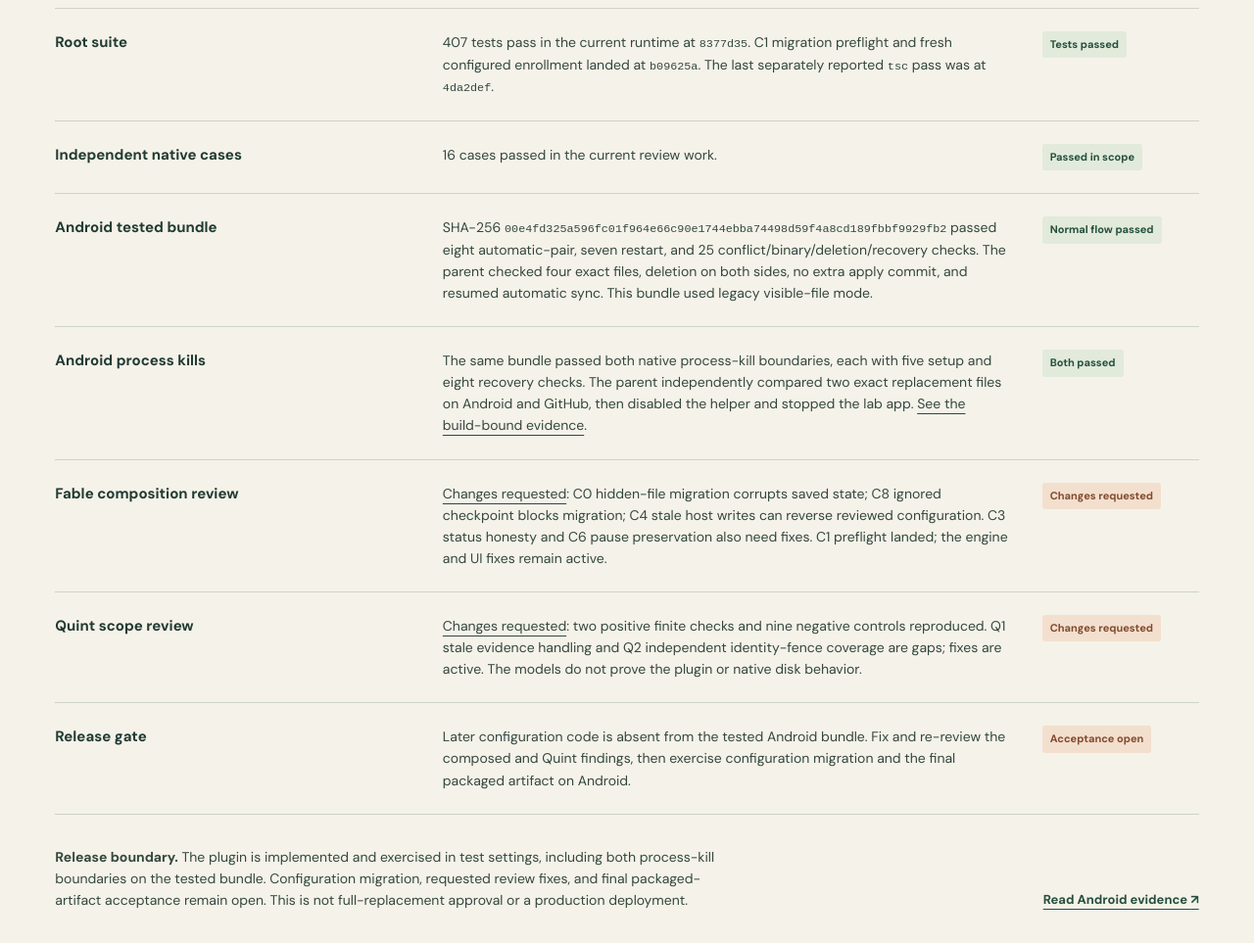
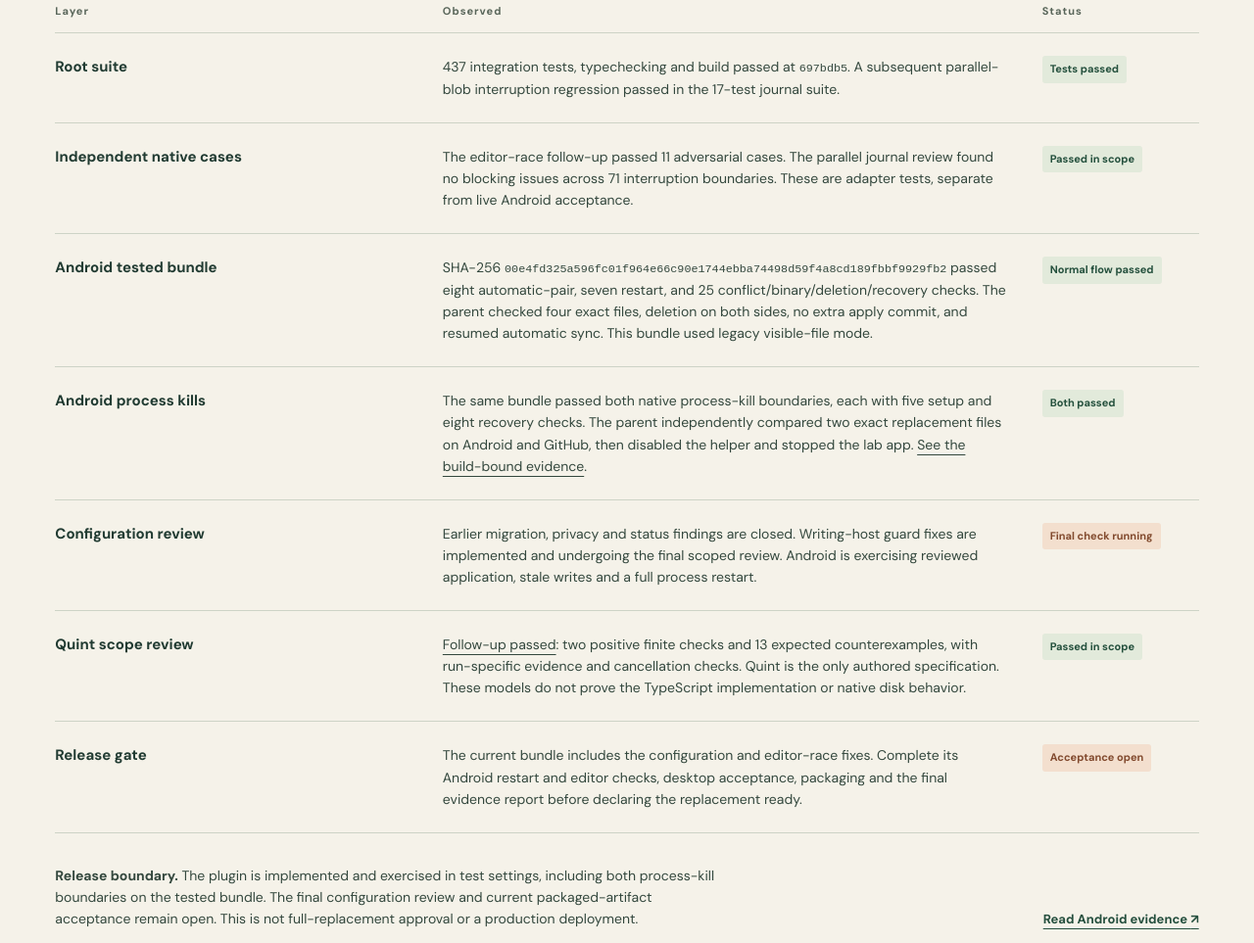
Before and after one commit to triptu/markdown-github-sync, a website: page docs/architecture.html in a window 1280 px wide. Shown: the part 4269-5232 px from the top of the page at 98% size. Drawn offline with Linux system fonts and the light colour scheme.

Commit message:
docs: refresh architecture evidence and remaining acceptance gates

```diff
--- a/docs/architecture.html
+++ b/docs/architecture.html
@@ -70,18 +70,18 @@
     <article><span class="safety-key">04 / Restore</span><h3>History returns as a draft.</h3><p>Pick a file and a GitHub commit, preview the historical version, then restore it locally. A later normal publication makes a new commit; the shared branch is not rewound.</p></article>
   </div>
 </section>
-<section class="config-section" aria-labelledby="config-title"><div class="shell config-layout"><div><h2 id="config-title">Configuration takes a separate door.</h2><p>Notes and attachments are the ordinary sync path. Configuration needs an explicit scope upgrade and review. Existing configuration on GitHub stays preserved while outside scope.</p><p>New hidden configuration files need exact consent before publication. Incoming live configuration is deferred for review. The composed review found migration, stale-writer, and status-reporting defects in this new path; its fixes and Android acceptance remain open.</p></div><div class="config-gate"><div class="gate-row"><span class="gate-shape open" aria-hidden="true"></span><div><strong>Content</strong><small>Eligible saved notes and attachments</small></div><span>ordinary path</span></div><div class="gate-row"><span class="gate-shape" aria-hidden="true"></span><div><strong>Selected configuration</strong><small>Explicit upgrade, review, then consent</small></div><span>gated path</span></div><div class="gate-row"><span class="gate-shape blocked" aria-hidden="true"></span><div><strong>Credentials, caches, journals</strong><small>Protected even when nearby files are included</small></div><span>never sync</span></div><p class="gate-note">A .gitignore rule reduces scope; it cannot grant access to protected runtime state.</p></div></div></section>
+<section class="config-section" aria-labelledby="config-title"><div class="shell config-layout"><div><h2 id="config-title">Configuration takes a separate door.</h2><p>Notes and attachments are the ordinary sync path. Configuration needs an explicit scope upgrade and review. Existing configuration on GitHub stays preserved while outside scope.</p><p>New hidden configuration files need exact consent before publication. Incoming live configuration is deferred for review. Migration and status fixes have passed their follow-up checks. Restart guards are implemented; their final review and Android acceptance are in progress.</p></div><div class="config-gate"><div class="gate-row"><span class="gate-shape open" aria-hidden="true"></span><div><strong>Content</strong><small>Eligible saved notes and attachments</small></div><span>ordinary path</span></div><div class="gate-row"><span class="gate-shape" aria-hidden="true"></span><div><strong>Selected configuration</strong><small>Explicit upgrade, review, then consent</small></div><span>gated path</span></div><div class="gate-row"><span class="gate-shape blocked" aria-hidden="true"></span><div><strong>Credentials, caches, journals</strong><small>Protected even when nearby files are included</small></div><span>never sync</span></div><p class="gate-note">A .gitignore rule reduces scope; it cannot grant access to protected runtime state.</p></div></div></section>
 <section id="evidence" class="evidence-section shell" aria-labelledby="evidence-title"><div class="section-heading"><h2 id="evidence-title">What the evidence says today.</h2><p>Evidence is tied to a revision or build. Passing one layer does not approve the complete replacement.</p></div>
   <div class="evidence-table" role="table" aria-label="Implementation and acceptance status"><div class="evidence-row evidence-head" role="row"><span role="columnheader">Layer</span><span role="columnheader">Observed</span><span role="columnheader">Status</span></div>
-    <div class="evidence-row" role="row"><strong role="cell">Root suite</strong><p role="cell">407 tests pass in the current runtime at <code>8377d35</code>. C1 migration preflight and fresh configured enrollment landed at <code>b09625a</code>. The last separately reported <code>tsc</code> pass was at <code>4da2def</code>.</p><span class="status complete" role="cell">Tests passed</span></div>
-    <div class="evidence-row" role="row"><strong role="cell">Independent native cases</strong><p role="cell">16 cases passed in the current review work.</p><span class="status complete" role="cell">Passed in scope</span></div>
+    <div class="evidence-row" role="row"><strong role="cell">Root suite</strong><p role="cell">437 integration tests, typechecking and build passed at <code>697bdb5</code>. A subsequent parallel-blob interruption regression passed in the 17-test journal suite.</p><span class="status complete" role="cell">Tests passed</span></div>
+    <div class="evidence-row" role="row"><strong role="cell">Independent native cases</strong><p role="cell">The editor-race follow-up passed 11 adversarial cases. The parallel journal review found no blocking issues across 71 interruption boundaries. These are adapter tests, separate from live Android acceptance.</p><span class="status complete" role="cell">Passed in scope</span></div>
     <div class="evidence-row" role="row"><strong role="cell">Android tested bundle</strong><p role="cell">SHA-256 <code class="hash">00e4fd325a596fc01f964e66c90e1744ebba74498d59f4a8cd189fbbf9929fb2</code> passed eight automatic-pair, seven restart, and 25 conflict/binary/deletion/recovery checks. The parent checked four exact files, deletion on both sides, no extra apply commit, and resumed automatic sync. This bundle used legacy visible-file mode.</p><span class="status complete" role="cell">Normal flow passed</span></div>
     <div class="evidence-row" role="row"><strong role="cell">Android process kills</strong><p role="cell">The same bundle passed both native process-kill boundaries, each with five setup and eight recovery checks. The parent independently compared two exact replacement files on Android and GitHub, then disabled the helper and stopped the lab app. <a href="verification/android-v2.md">See the build-bound evidence</a>.</p><span class="status complete" role="cell">Both passed</span></div>
-    <div class="evidence-row" role="row"><strong role="cell">Fable composition review</strong><p role="cell"><a href="verification/composed-configuration-review-r1.md">Changes requested</a>: C0 hidden-file migration corrupts saved state; C8 ignored checkpoint blocks migration; C4 stale host writes can reverse reviewed configuration. C3 status honesty and C6 pause preservation also need fixes. C1 preflight landed; the engine and UI fixes remain active.</p><span class="status pending" role="cell">Changes requested</span></div>
-    <div class="evidence-row" role="row"><strong role="cell">Quint scope review</strong><p role="cell"><a href="verification/quint-scope-review-r1.md">Changes requested</a>: two positive finite checks and nine negative controls reproduced. Q1 stale evidence handling and Q2 independent identity-fence coverage are gaps; fixes are active. The models do not prove the plugin or native disk behavior.</p><span class="status pending" role="cell">Changes requested</span></div>
-    <div class="evidence-row" role="row"><strong role="cell">Release gate</strong><p role="cell">Later configuration code is absent from the tested Android bundle. Fix and re-review the composed and Quint findings, then exercise configuration migration and the final packaged artifact on Android.</p><span class="status pending" role="cell">Acceptance open</span></div>
+    <div class="evidence-row" role="row"><strong role="cell">Configuration review</strong><p role="cell">Earlier migration, privacy and status findings are closed. Writing-host guard fixes are implemented and undergoing the final scoped review. Android is exercising reviewed application, stale writes and a full process restart.</p><span class="status pending" role="cell">Final check running</span></div>
+    <div class="evidence-row" role="row"><strong role="cell">Quint scope review</strong><p role="cell"><a href="verification/quint-scope-review-r3.md">Follow-up passed</a>: two positive finite checks and 13 expected counterexamples, with run-specific evidence and cancellation checks. Quint is the only authored specification. These models do not prove the TypeScript implementation or native disk behavior.</p><span class="status complete" role="cell">Passed in scope</span></div>
+    <div class="evidence-row" role="row"><strong role="cell">Release gate</strong><p role="cell">The current bundle includes the configuration and editor-race fixes. Complete its Android restart and editor checks, desktop acceptance, packaging and the final evidence report before declaring the replacement ready.</p><span class="status pending" role="cell">Acceptance open</span></div>
   </div>
-  <div class="evidence-bottom"><p><strong>Release boundary.</strong> The plugin is implemented and exercised in test settings, including both process-kill boundaries on the tested bundle. Configuration migration, requested review fixes, and final packaged-artifact acceptance remain open. This is not full-replacement approval or a production deployment.</p><a href="verification/android-v2.md">Read Android evidence <span aria-hidden="true">↗</span></a></div>
+  <div class="evidence-bottom"><p><strong>Release boundary.</strong> The plugin is implemented and exercised in test settings, including both process-kill boundaries on the tested bundle. The final configuration review and current packaged-artifact acceptance remain open. This is not full-replacement approval or a production deployment.</p><a href="verification/android-v2.md">Read Android evidence <span aria-hidden="true">↗</span></a></div>
 </section>
 </main>
 <footer class="site-footer shell"><div><strong>GitHub Vault Sync</strong><span>One shared history, with local recovery.</span></div><nav aria-label="Further reading"><a href="github-sync-proposal.md">Original proposal</a><a href="verification/quint.md">Finite model checks</a><a href="#top">Back to top ↑</a></nav></footer>
```
Also changed, not shown: docs/github-sync-proposal.html (+7 -7 lines), docs/github-sync-proposal.md (+1 -1 lines).
